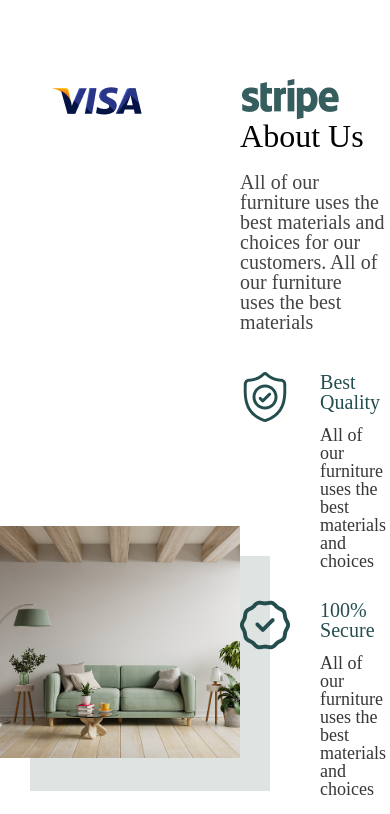
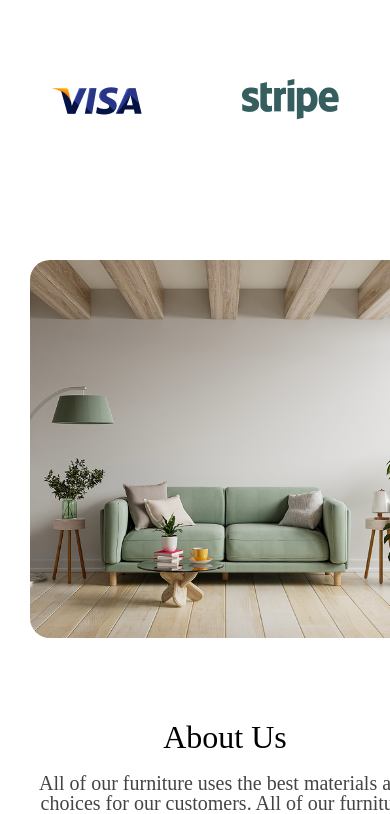
Before and after one commit to RVasyliuk-2003/ModelFurniture, a React (Vite) app: page / in a window 390 px wide. Shown: the part 1640-2454 px from the top of the page. Built offline with nearby package versions, Linux system fonts and the light colour scheme.

Commit message:
Adaptive for AboutUs

```diff
--- a/src/components/main/AboutUs_page3/aboutUs.css
+++ b/src/components/main/AboutUs_page3/aboutUs.css
@@ -90,3 +90,32 @@
     margin-top: 14px;
   }
 }
+
+@media (max-width: 1230px) {
+  .mainBoxAboutUs {
+    margin-left: 30px;
+    flex-direction: column;
+    gap: 80px;
+  }
+}
+
+@media (max-width: 430px) {
+  .mainBoxAboutUs {
+    align-items: center;
+    padding: 0 30px;
+  }
+  .relativeDiv::before {
+    display: none;
+  }
+  .relativeDiv {
+    width: 100%;
+    max-width: 600px;
+    > img {
+      border-radius: 20px;
+    }
+  }
+
+  .aboutBoxChild1 {
+    text-align: center;
+  }
+}
```
